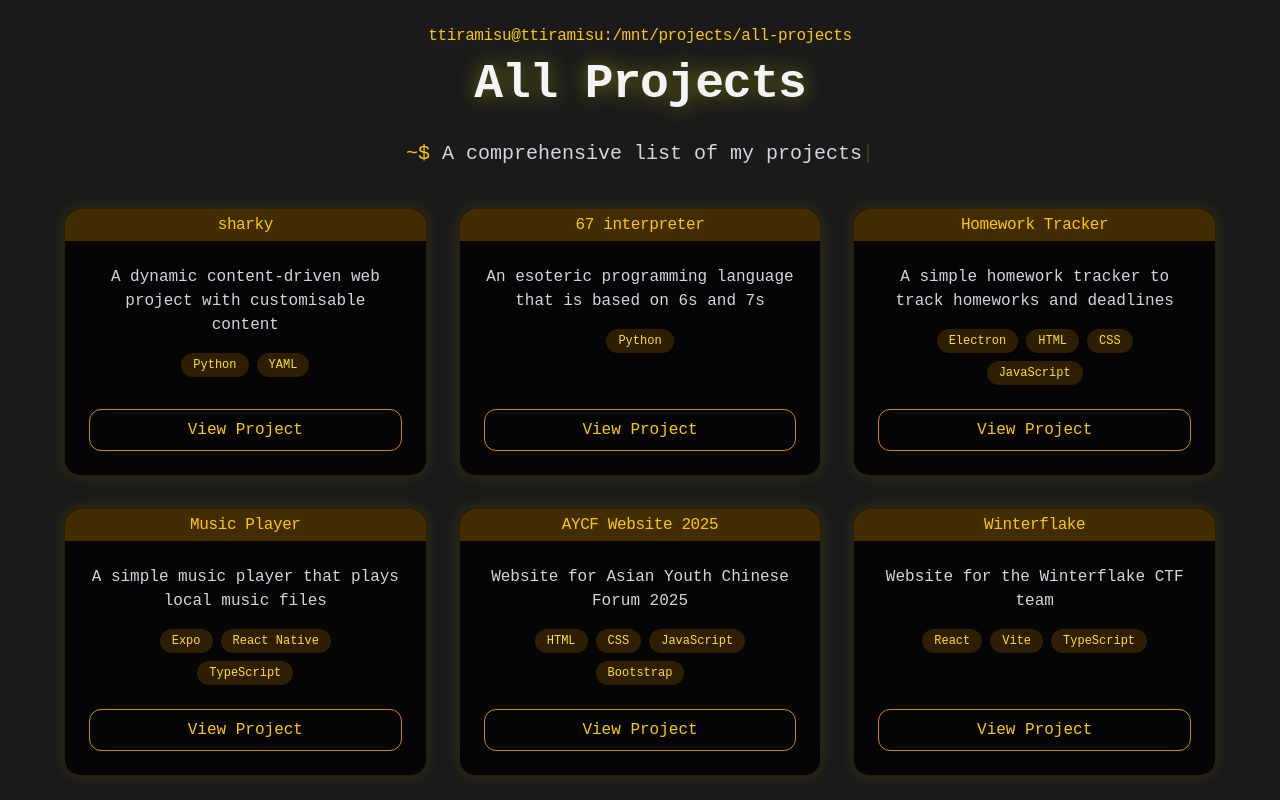
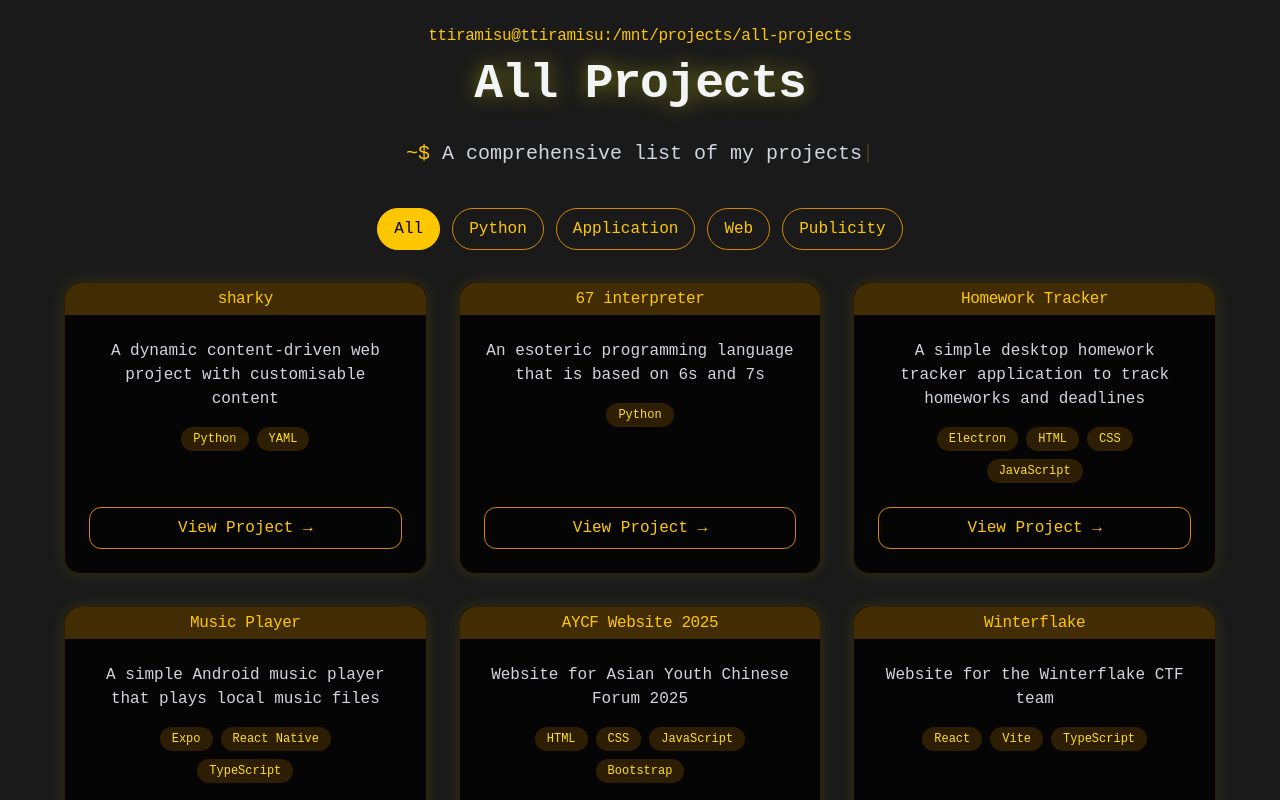
Before and after one commit to ttiramisu/website-personal-2.0, a React (Vite) app: page /projects in a window 1280 px wide. Shown: the top 800 px of the page. Built offline with nearby package versions, Linux system fonts and the light colour scheme; a web font is replaced by a local one.

Commit message:
updates to all project page

```diff
--- a/src/data/projectsData.ts
+++ b/src/data/projectsData.ts
@@ -3,6 +3,7 @@ export interface Project {
   desc: string;
   tech: string[];
   link: string;
+  type?: string;
 }
 
 export const projects: Project[] = [
@@ -11,65 +12,76 @@ export const projects: Project[] = [
     desc: "A dynamic content-driven web project with customisable content",
     tech: ["Python", "YAML"],
     link: "https://github.com/ttiramisu/sharky",
+    type: "Python",
   },
   {
     name: "67 interpreter",
     desc: "An esoteric programming language that is based on 6s and 7s",
     tech: ["Python"],
     link: "https://github.com/ttiramisu/67-interpreter",
+    type: "Python",
   },
   {
     name: "Homework Tracker",
-    desc: "A simple homework tracker to track homeworks and deadlines",
+    desc: "A simple desktop homework tracker application to track homeworks and deadlines",
     tech: ["Electron", "HTML", "CSS", "JavaScript"],
     link: "https://github.com/ttiramisu/hw-tracker",
+    type: "Application",
   },
   {
     name: "Music Player",
-    desc: "A simple music player that plays local music files",
+    desc: "A simple Android music player that plays local music files",
     tech: ["Expo", "React Native", "TypeScript"],
     link: "https://github.com/ttiramisu/music-player",
+    type: "Application",
   },
   {
     name: "AYCF Website 2025",
     desc: "Website for Asian Youth Chinese Forum 2025",
     tech: ["HTML", "CSS", "JavaScript", "Bootstrap"],
     link: "https://github.com/Summerflake/AYCF-WEBSITE-2025",
+    type: "Web",
   },
   {
     name: "Winterflake",
     desc: "Website for the Winterflake CTF team",
     tech: ["React", "Vite", "TypeScript"],
     link: "https://github.com/ttiramisu/winterflake",
+    type: "Web",
   },
   {
-    name: "Website 2023",
+    name: "Silkroad 2023",
     desc: "A multi-paged website that shows the history of the silkroad",
     tech: ["Python", "Flask", "Bootstrap"],
     link: "https://github.com/ttiramisu/website-2023",
+    type: "Web",
   },
   {
     name: "Fire Chat",
     desc: "A sketchy real-time chatting application (pls do not hack)",
     tech: ["HTML", "CSS", "JavaScript", "Firebase"],
     link: "https://github.com/ttiramisu/online-chat",
+    type: "Web",
   },
   {
     name: "CNY 2025 Publicity",
     desc: "Posters for HCI CNY 2025 publicity",
     tech: ["Canva"],
     link: "/cny_compressed.pdf",
+    type: "Publicity",
   },
   {
     name: "CLEP Council Logo",
     desc: "New HCI CLEP Council Logo",
     tech: ["Canva", "Concepts"],
     link: "/clepc_compressed.pdf",
+    type: "Publicity",
   },
   {
     name: "Book Publicity",
     desc: "Publicity for story writing competition",
     tech: ["Canva"],
     link: "/HGWX_compressed.pdf",
+    type: "Publicity",
   },
 ];
--- a/src/pages/AllProjects.tsx
+++ b/src/pages/AllProjects.tsx
@@ -1,12 +1,13 @@
+import { useState, useEffect } from "react";
+import { useLocation } from "react-router-dom";
+import { motion } from "framer-motion";
 import { projects } from "../data/projectsData";
-import { motion } from "framer-motion";
-
-import { useEffect } from "react";
-import { useLocation } from "react-router-dom";
 
 export default function AllProjects() {
   const location = useLocation();
+  const [filter, setFilter] = useState<string>("All");
 
+  // Scroll to anchor if present
   useEffect(() => {
     if (location.hash) {
       const id = location.hash.replace("#", "");
@@ -16,6 +17,12 @@ export default function AllProjects() {
       }
     }
   }, [location]);
+
+  // Apply filter
+  const filteredProjects =
+    filter === "All" ? projects : projects.filter((p) => p.type === filter);
+
+  const filters = ["All", "Python", "Application", "Web", "Publicity"];
 
   return (
     <section
@@ -42,7 +49,7 @@ export default function AllProjects() {
         All Projects
       </motion.h2>
 
-      {/* Terminal-style tagline */}
+      {/* Tagline */}
       <motion.p
         initial={{ opacity: 0, y: 20 }}
         animate={{ opacity: 1, y: 0 }}
@@ -54,6 +61,28 @@ export default function AllProjects() {
         <span className="blinking-cursor text-yellow-400"> |</span>
       </motion.p>
 
+      {/* Filter Buttons */}
+      <motion.div
+        initial={{ opacity: 0, y: 20 }}
+        animate={{ opacity: 1, y: 0 }}
+        transition={{ duration: 0.8 }}
+        className="flex justify-center gap-3 mb-8 flex-wrap"
+      >
+        {filters.map((f) => (
+          <button
+            key={f}
+            onClick={() => setFilter(f)}
+            className={`cursor-pointer px-4 py-2 rounded-full border transition-colors duration-200 ${
+              filter === f
+                ? "bg-yellow-400 text-black border-yellow-400"
+                : "bg-transparent text-yellow-400 border-yellow-600 hover:bg-yellow-400 hover:text-black"
+            }`}
+          >
+            {f}
+          </button>
+        ))}
+      </motion.div>
+
       {/* Projects Grid */}
       <motion.div
         initial={{ opacity: 0, y: 20 }}
@@ -61,14 +90,17 @@ export default function AllProjects() {
         transition={{ duration: 0.9 }}
         className="grid sm:grid-cols-2 md:grid-cols-3 gap-8 max-w-6xl w-full"
       >
-        {projects.map((project) => (
-          <motion.div className="bg-black/80 pb-6 rounded-2xl border border-yellow-600/20 shadow-[0_0_15px_rgba(255,255,0,0.1)] hover:shadow-[0_0_25px_rgba(255,255,0,0.4)] transform transition-all duration-300 flex flex-col justify-between">
+        {filteredProjects.map((project) => (
+          <motion.div
+            key={project.name}
+            className="bg-black/80 pb-6 rounded-2xl border border-yellow-600/20 shadow-[0_0_15px_rgba(255,255,0,0.1)] hover:shadow-[0_0_25px_rgba(255,255,0,0.4)] transform transition-all duration-300 flex flex-col justify-between"
+          >
             {/* Neon glowing tab */}
             <div className="bg-yellow-600/30 text-yellow-400 font-mono px-4 py-1 rounded-tl-2xl rounded-tr-2xl text-md tracking-tight">
               {project.name}
             </div>
 
-            {/* Project description */}
+            {/* Description */}
             <div className="mx-6 mt-6 flex-1">
               <p className="text-gray-300 mb-4 font-mono">{project.desc}</p>
 
@@ -92,7 +124,7 @@ export default function AllProjects() {
               rel="noopener noreferrer"
               className="mx-6 mt-6 inline-block px-4 py-2 border border-yellow-600 text-yellow-400 font-mono rounded-xl hover:bg-yellow-400 hover:text-black transition-colors"
             >
-              View Project
+              View Project &rarr;
             </a>
           </motion.div>
         ))}
@@ -107,10 +139,7 @@ export default function AllProjects() {
       >
         <a
           onClick={() => {
-            // Go back to home page
             window.location.href = "/#projects";
-
-            // After navigating, wait for the DOM to render, then scroll smoothly
             setTimeout(() => {
               const section = document.querySelector("#projects");
               if (section) {
```
